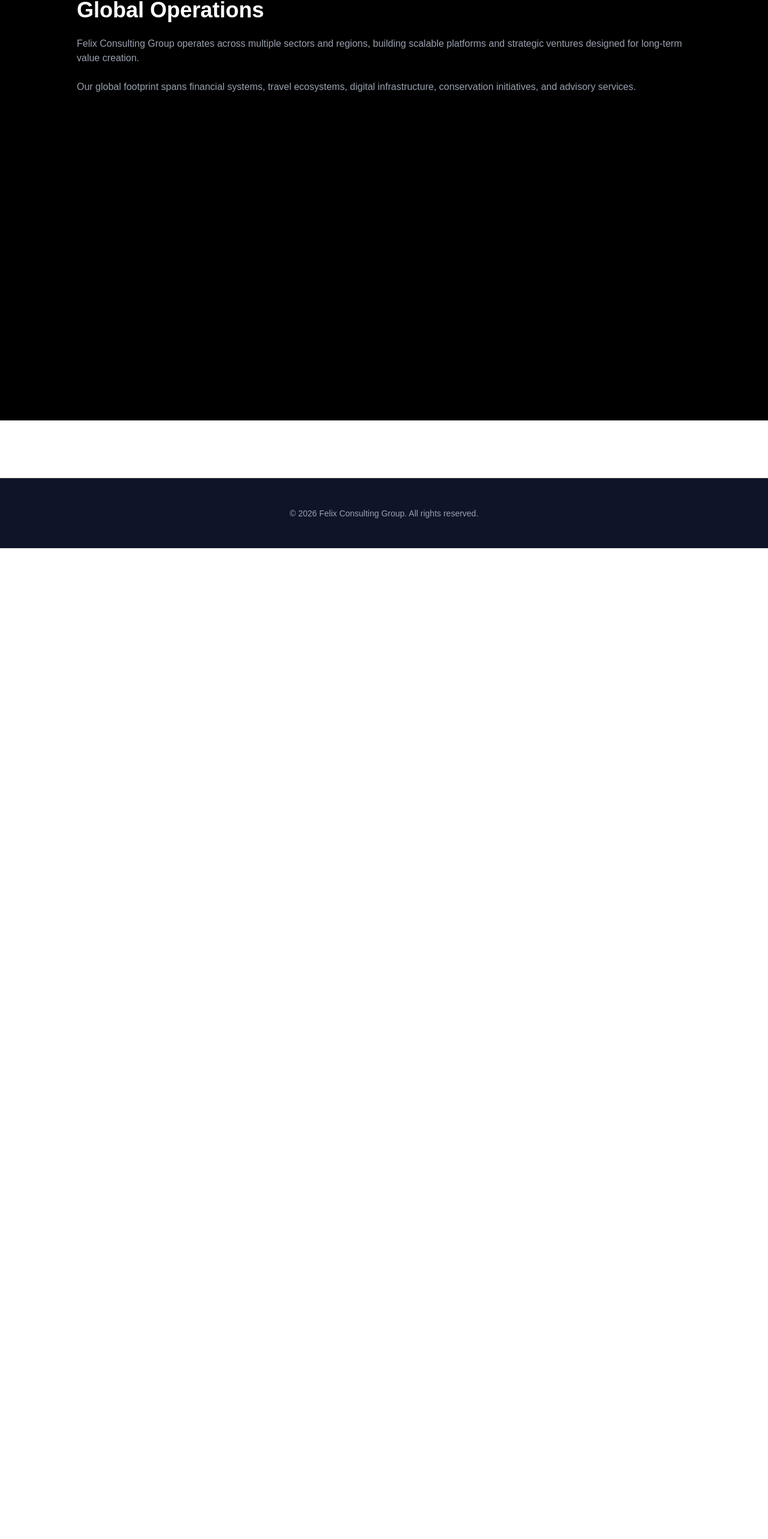
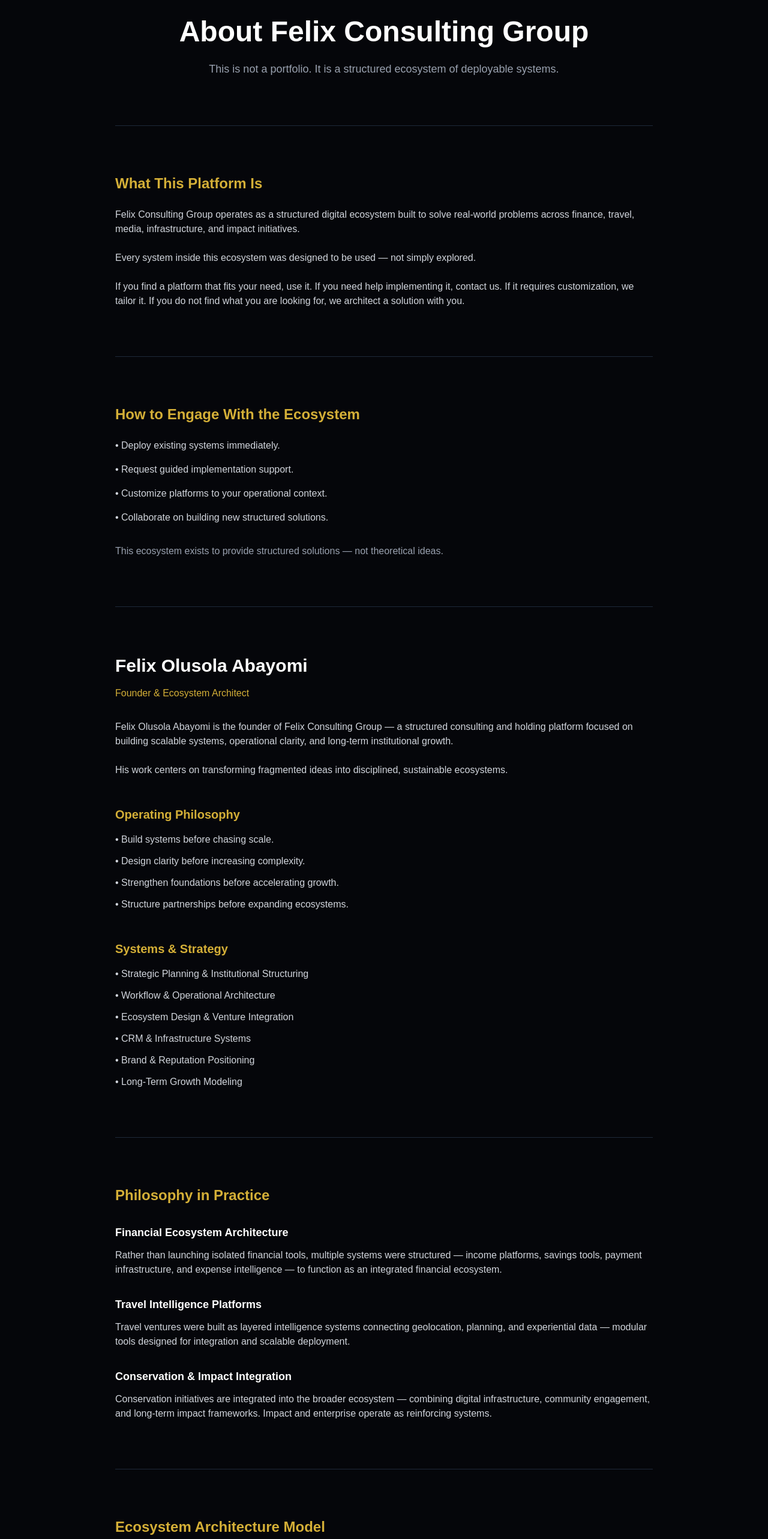
Before and after one commit to felabayomi/felix-consult, a Next.js app: page /about in a window 1280 px wide. Shown: the part 195-2761 px from the top of the page at 60% size. Before the commit the page ends 1109 px from the top, so only its background shows below. Built offline with nearby package versions, Linux system fonts and the light colour scheme.

Commit message:
Revamp AboutPage layout and content

```diff
--- a/app/about/page.tsx
+++ b/app/about/page.tsx
@@ -1,23 +1,176 @@
 export default function AboutPage() {
   return (
-    <main className="min-h-screen bg-black text-white px-6 py-24">
-      <div className="max-w-5xl mx-auto">
-        <h1 className="text-4xl font-bold mb-6">
-          Global Operations
+    <main className="bg-[#05060A] text-white px-6">
+
+      {/* HEADER */}
+      <section className="pt-32 pb-20 text-center max-w-4xl mx-auto">
+        <h1 className="text-4xl md:text-5xl font-bold mb-6">
+          About Felix Consulting Group
         </h1>
 
-        <p className="text-gray-400 mb-6">
-          Felix Consulting Group operates across multiple sectors and
-          regions, building scalable platforms and strategic ventures
-          designed for long-term value creation.
+        <p className="text-gray-400 text-lg">
+          This is not a portfolio.
+          It is a structured ecosystem of deployable systems.
+        </p>
+      </section>
+
+      {/* WHAT THIS PLATFORM IS */}
+      <section className="max-w-4xl mx-auto pb-20 border-t border-gray-800 pt-20">
+        <h2 className="text-2xl font-semibold mb-6 text-[#D4AF37]">
+          What This Platform Is
+        </h2>
+
+        <p className="text-gray-300 mb-6">
+          Felix Consulting Group operates as a structured digital ecosystem built to solve real-world problems across finance, travel, media, infrastructure, and impact initiatives.
         </p>
 
-        <p className="text-gray-400">
-          Our global footprint spans financial systems, travel ecosystems,
-          digital infrastructure, conservation initiatives, and advisory
-          services.
+        <p className="text-gray-300 mb-6">
+          Every system inside this ecosystem was designed to be used — not simply explored.
         </p>
-      </div>
+
+        <p className="text-gray-300">
+          If you find a platform that fits your need, use it.
+          If you need help implementing it, contact us.
+          If it requires customization, we tailor it.
+          If you do not find what you are looking for, we architect a solution with you.
+        </p>
+      </section>
+
+      {/* HOW TO ENGAGE */}
+      <section className="max-w-4xl mx-auto pb-20 border-t border-gray-800 pt-20">
+        <h2 className="text-2xl font-semibold mb-6 text-[#D4AF37]">
+          How to Engage With the Ecosystem
+        </h2>
+
+        <ul className="space-y-4 text-gray-300">
+          <li>• Deploy existing systems immediately.</li>
+          <li>• Request guided implementation support.</li>
+          <li>• Customize platforms to your operational context.</li>
+          <li>• Collaborate on building new structured solutions.</li>
+        </ul>
+
+        <p className="mt-8 text-gray-400">
+          This ecosystem exists to provide structured solutions — not theoretical ideas.
+        </p>
+      </section>
+
+      {/* FOUNDER */}
+      <section className="max-w-4xl mx-auto pb-20 border-t border-gray-800 pt-20">
+        <h2 className="text-3xl font-bold mb-4">
+          Felix Olusola Abayomi
+        </h2>
+
+        <p className="text-[#D4AF37] mb-8">
+          Founder & Ecosystem Architect
+        </p>
+
+        <p className="text-gray-300 mb-6">
+          Felix Olusola Abayomi is the founder of Felix Consulting Group — a structured consulting and holding platform focused on building scalable systems, operational clarity, and long-term institutional growth.
+        </p>
+
+        <p className="text-gray-300 mb-6">
+          His work centers on transforming fragmented ideas into disciplined, sustainable ecosystems.
+        </p>
+
+        <h3 className="text-xl font-semibold mt-12 mb-4 text-[#D4AF37]">
+          Operating Philosophy
+        </h3>
+
+        <ul className="space-y-3 text-gray-300">
+          <li>• Build systems before chasing scale.</li>
+          <li>• Design clarity before increasing complexity.</li>
+          <li>• Strengthen foundations before accelerating growth.</li>
+          <li>• Structure partnerships before expanding ecosystems.</li>
+        </ul>
+
+        <h3 className="text-xl font-semibold mt-12 mb-4 text-[#D4AF37]">
+          Systems & Strategy
+        </h3>
+
+        <ul className="space-y-3 text-gray-300">
+          <li>• Strategic Planning & Institutional Structuring</li>
+          <li>• Workflow & Operational Architecture</li>
+          <li>• Ecosystem Design & Venture Integration</li>
+          <li>• CRM & Infrastructure Systems</li>
+          <li>• Brand & Reputation Positioning</li>
+          <li>• Long-Term Growth Modeling</li>
+        </ul>
+      </section>
+
+      {/* PHILOSOPHY IN PRACTICE */}
+      <section className="max-w-4xl mx-auto pb-20 border-t border-gray-800 pt-20">
+        <h2 className="text-2xl font-semibold mb-6 text-[#D4AF37]">
+          Philosophy in Practice
+        </h2>
+
+        <h3 className="text-lg font-semibold mt-8 mb-3">
+          Financial Ecosystem Architecture
+        </h3>
+
+        <p className="text-gray-300 mb-6">
+          Rather than launching isolated financial tools, multiple systems were structured — income platforms, savings tools, payment infrastructure, and expense intelligence — to function as an integrated financial ecosystem.
+        </p>
+
+        <h3 className="text-lg font-semibold mt-8 mb-3">
+          Travel Intelligence Platforms
+        </h3>
+
+        <p className="text-gray-300 mb-6">
+          Travel ventures were built as layered intelligence systems connecting geolocation, planning, and experiential data — modular tools designed for integration and scalable deployment.
+        </p>
+
+        <h3 className="text-lg font-semibold mt-8 mb-3">
+          Conservation & Impact Integration
+        </h3>
+
+        <p className="text-gray-300">
+          Conservation initiatives are integrated into the broader ecosystem — combining digital infrastructure, community engagement, and long-term impact frameworks. Impact and enterprise operate as reinforcing systems.
+        </p>
+      </section>
+
+      {/* ECOSYSTEM MODEL */}
+      <section className="max-w-4xl mx-auto pb-20 border-t border-gray-800 pt-20">
+        <h2 className="text-2xl font-semibold mb-6 text-[#D4AF37]">
+          Ecosystem Architecture Model
+        </h2>
+
+        <ul className="space-y-4 text-gray-300">
+          <li>
+            <strong>Operational Infrastructure Core</strong> — Workflow systems, CRM integration, logistics, scalable foundations.
+          </li>
+          <li>
+            <strong>Financial & Strategic Systems</strong> — Payments, wealth platforms, advisory frameworks.
+          </li>
+          <li>
+            <strong>Experience & Intelligence Platforms</strong> — Travel systems, media applications, digital ecosystems.
+          </li>
+          <li>
+            <strong>Impact & Global Integration</strong> — Conservation initiatives and long-term societal impact systems.
+          </li>
+        </ul>
+      </section>
+
+      {/* MISSION */}
+      <section className="max-w-4xl mx-auto pb-24 border-t border-gray-800 pt-20 text-center">
+        <h2 className="text-2xl font-semibold mb-6 text-[#D4AF37]">
+          Mission
+        </h2>
+
+        <p className="text-gray-300 text-lg">
+          To build disciplined systems that enable growth, strengthen institutions, and create ecosystems that endure beyond individual ventures.
+        </p>
+      </section>
+
+      {/* CTA */}
+      <section className="text-center pb-24">
+        <a
+          href="/contact"
+          className="bg-[#D4AF37] text-black px-6 py-3 rounded-md font-semibold hover:opacity-90 transition"
+        >
+          Start a Structured Conversation
+        </a>
+      </section>
+
     </main>
   )
 }
```
